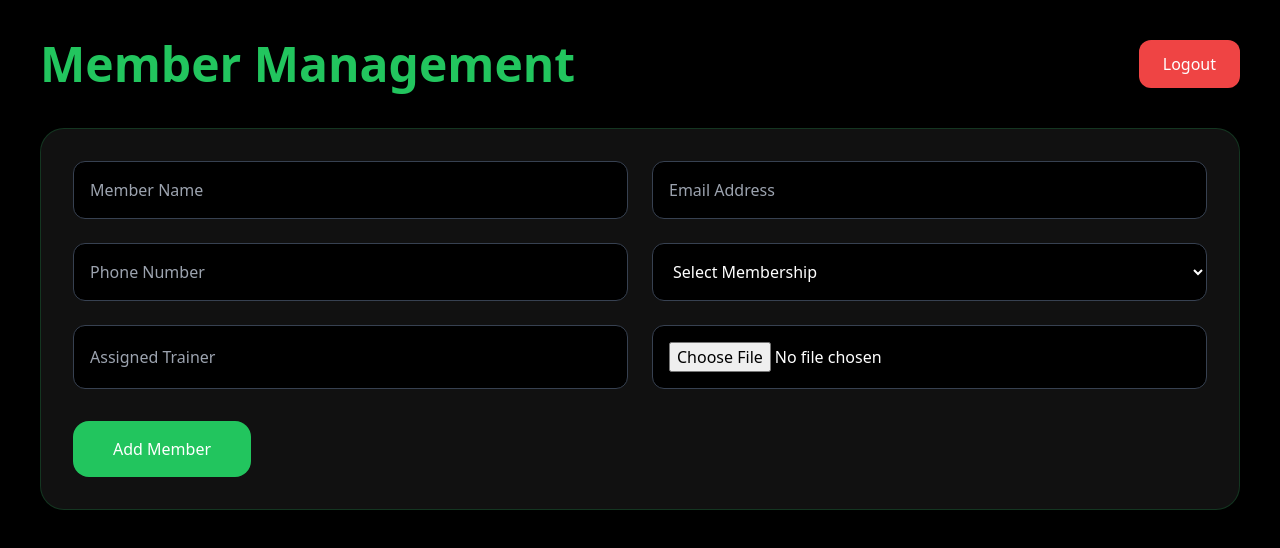
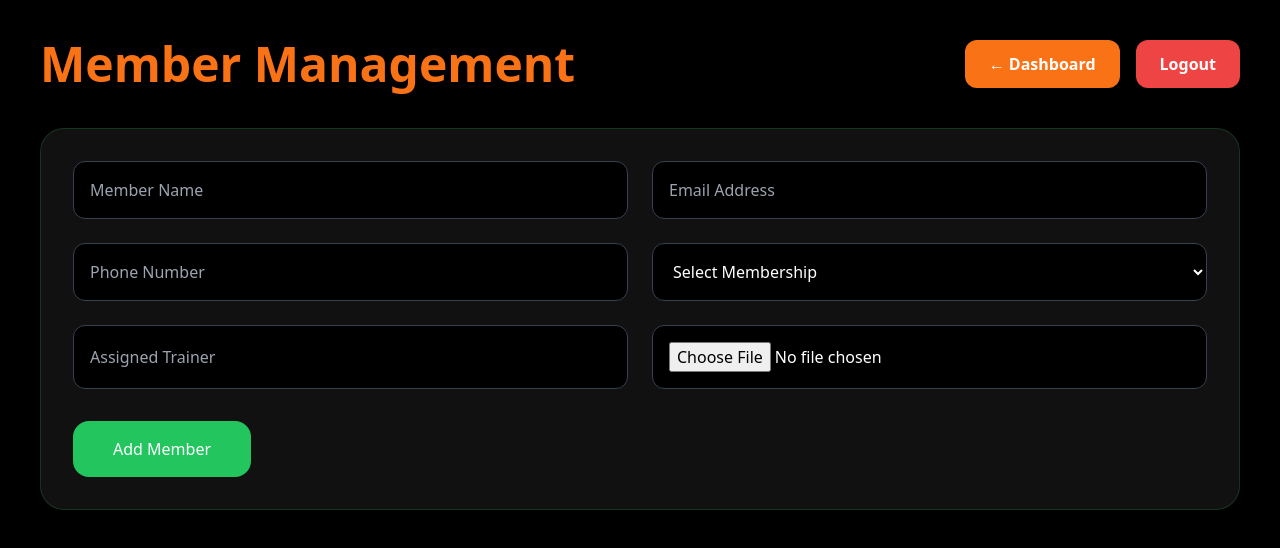
Before and after one commit to elllp24/mypersonal-trainer, a React (Create React App) app: page /members in a window 1280 px wide. Shown: the top 548 px of the page. Built offline with nearby package versions, Linux system fonts and the light colour scheme; no server answers; sample sign-in values are in the browser's storage.

Commit message:
Added dashboard button in trainer management

```diff
--- a/src/pages/MemberDashboard.jsx
+++ b/src/pages/MemberDashboard.jsx
@@ -9,12 +9,6 @@ export default function MemberDashboard() {
     localStorage.removeItem("role");
 
     navigate("/login");
-
-  };
-
-  const backDashboard = () => {
-
-    navigate("/admin-dashboard");
 
   };
 
@@ -38,15 +32,6 @@ export default function MemberDashboard() {
 
         </div>
 
-        <div className="flex gap-4">
-
-          <button
-            onClick={backDashboard}
-            className="bg-orange-500 hover:bg-orange-600 px-6 py-3 rounded-xl font-bold"
-          >
-            Back to Dashboard
-          </button>
-
         <button
           onClick={logout}
           className="bg-red-500 hover:bg-red-600 px-6 py-3 rounded-xl font-bold"
@@ -56,7 +41,6 @@ export default function MemberDashboard() {
 
       </div>
 
-      </div>
 
       {/* MEMBER INFO */}
 
@@ -64,7 +48,7 @@ export default function MemberDashboard() {
 
         {/* MY CLASSES */}
 
-        <div className="bg-gray-900 border border-gray-800 rounded-3xl p-10 hover:border-orange-500 transition">
+        <div className="bg-gray-900 border border-gray-800 rounded-3xl p-10">
 
           <h2 className="text-3xl font-bold text-orange-500 mb-4">
             My Classes
@@ -76,9 +60,10 @@ export default function MemberDashboard() {
 
         </div>
 
+
         {/* ATTENDANCE */}
 
-        <div className="bg-gray-900 border border-gray-800 rounded-3xl p-10 hover:border-orange-500 transition">
+        <div className="bg-gray-900 border border-gray-800 rounded-3xl p-10">
 
           <h2 className="text-3xl font-bold text-orange-500 mb-4">
             Attendance
@@ -90,9 +75,10 @@ export default function MemberDashboard() {
 
         </div>
 
+
         {/* MEMBERSHIP */}
 
-        <div className="bg-gray-900 border border-gray-800 rounded-3xl p-10 hover:border-orange-500 transition">
+        <div className="bg-gray-900 border border-gray-800 rounded-3xl p-10">
 
           <h2 className="text-3xl font-bold text-orange-500 mb-4">
             Membership
--- a/src/pages/MemberManagement.jsx
+++ b/src/pages/MemberManagement.jsx
@@ -244,18 +244,31 @@ export default function MemberManagement() {
 
       {/* HEADER */}
 
+      {/* HEADER */}
+
 <div className="flex justify-between items-center mb-10">
 
-        <h1 className="text-5xl font-bold text-green-500">
+  <h1 className="text-5xl font-bold text-orange-500">
     Member Management
   </h1>
 
+  <div className="flex gap-4">
+
+    <button
+      onClick={() => navigate("/admin-dashboard")}
+      className="bg-orange-500 hover:bg-orange-600 px-6 py-3 rounded-xl font-semibold"
+    >
+      ← Dashboard
+    </button>
+
     <button
       onClick={logout}
-          className="bg-red-500 hover:bg-red-600 px-6 py-3 rounded-xl"
+      className="bg-red-500 hover:bg-red-600 px-6 py-3 rounded-xl font-semibold"
     >
       Logout
     </button>
+
+  </div>
 
 </div>
 
--- a/src/pages/TrainerDashboard.jsx
+++ b/src/pages/TrainerDashboard.jsx
@@ -7,13 +7,8 @@ export default function TrainerDashboard() {
   const logout = () => {
 
     localStorage.removeItem("role");
+
     navigate("/login");
-
-  };
-
-  const backDashboard = () => {
-
-    navigate("/admin-dashboard");
 
   };
 
@@ -37,15 +32,6 @@ export default function TrainerDashboard() {
 
         </div>
 
-        <div className="flex gap-4">
-
-          <button
-            onClick={backDashboard}
-            className="bg-orange-500 hover:bg-orange-600 px-6 py-3 rounded-xl font-bold"
-          >
-            Back to Dashboard
-          </button>
-
         <button
           onClick={logout}
           className="bg-red-500 hover:bg-red-600 px-6 py-3 rounded-xl font-bold"
@@ -55,7 +41,6 @@ export default function TrainerDashboard() {
 
       </div>
 
-      </div>
 
       {/* CARDS */}
 
@@ -77,6 +62,7 @@ export default function TrainerDashboard() {
           </p>
 
         </Link>
+
 
         {/* ATTENDANCE */}
 
--- a/src/pages/TrainerManagement.jsx
+++ b/src/pages/TrainerManagement.jsx
@@ -236,12 +236,23 @@ export default function TrainerManagement() {
     Trainer Management
   </h1>
 
+  <div className="flex gap-4">
+
+    <button
+      onClick={() => navigate("/admin-dashboard")}
+      className="bg-orange-500 hover:bg-orange-600 px-6 py-3 rounded-xl font-semibold"
+    >
+      ← Dashboard
+    </button>
+
     <button
       onClick={logout}
-          className="bg-red-500 hover:bg-red-600 px-6 py-3 rounded-xl"
+      className="bg-red-500 hover:bg-red-600 px-6 py-3 rounded-xl font-semibold"
     >
       Logout
     </button>
+
+  </div>
 
 </div>
 
```
Lines whose indentation alone changed are shown as unchanged.
